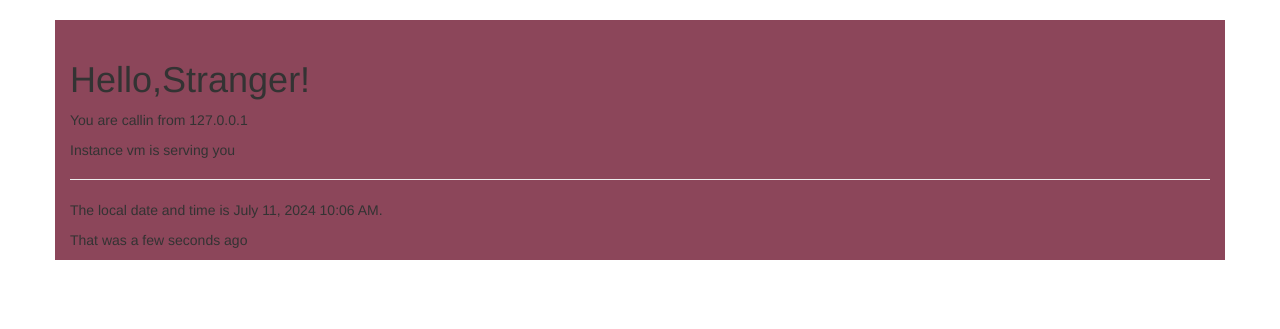
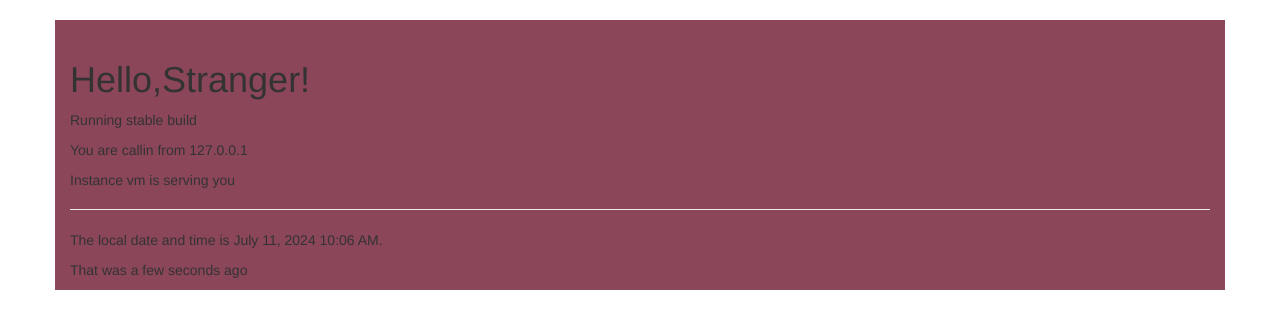
Before and after one commit to Hillel-DevOps-240307/demo_actions, a Flask app: page / in a window 1280 px wide. Shown: the part 52-381 px from the top of the page. Run offline with Flask 3, Linux system fonts and the light colour scheme; some libraries are stand-ins or nearby versions.

Commit message:
updated deploy task

```diff
--- a/app/templates/index.html
+++ b/app/templates/index.html
@@ -26,6 +26,7 @@
 {% block page_content %}
  <div class="page-header">
     <h1>Hello,Stranger!</h1>
+    <p>Running stable build</p>
     <p>You are callin from {{ remote_ip }}</p>
     <p>Instance {{ hostname }} is serving you</p>
  </div>
```
